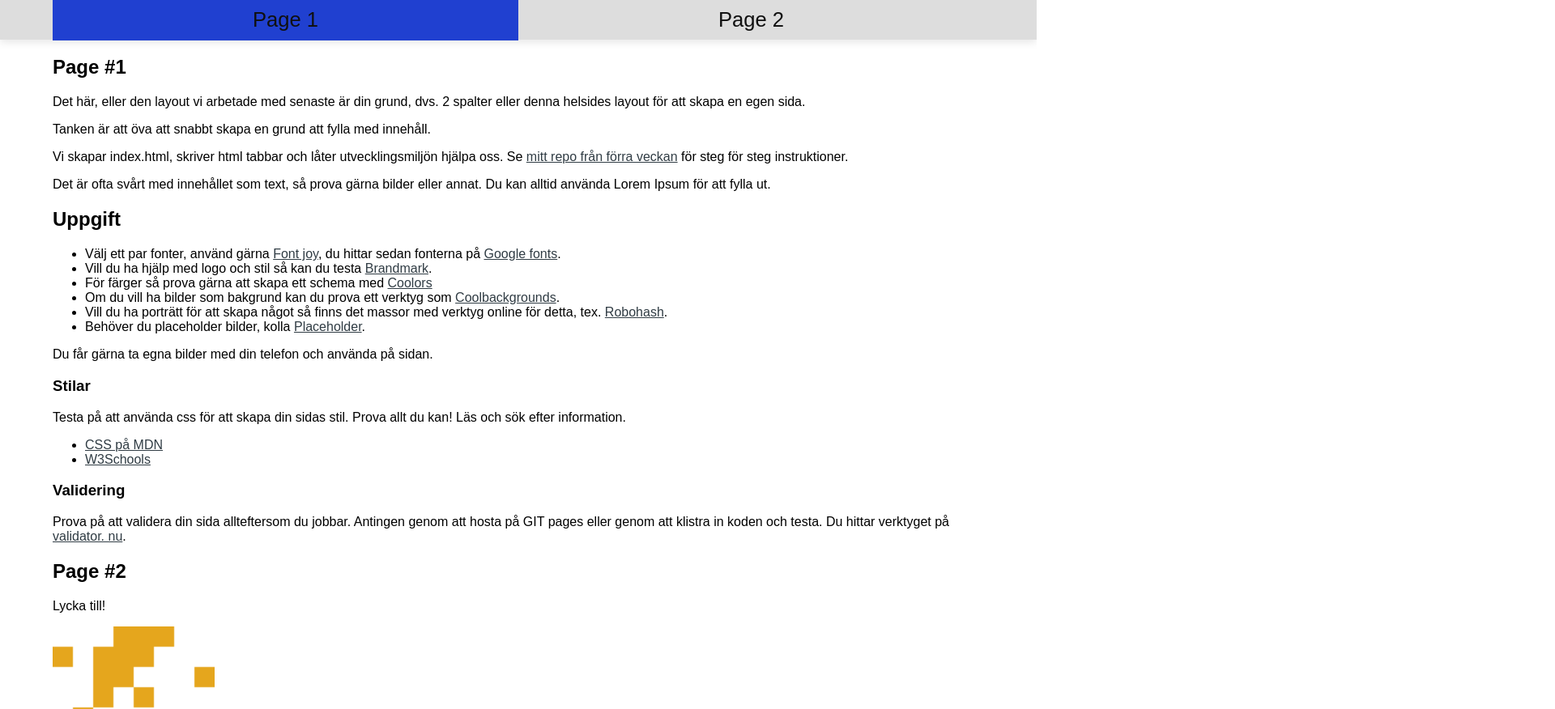
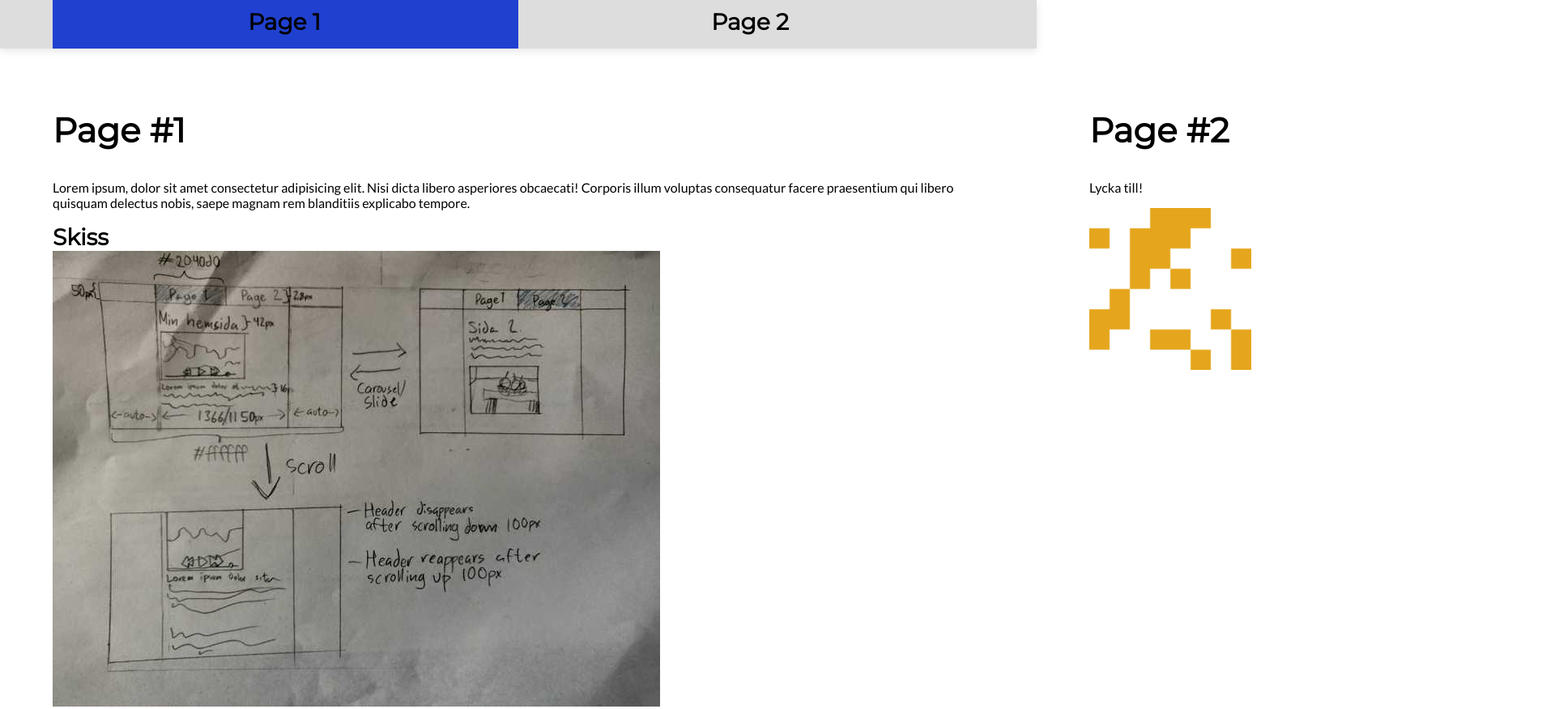
Before and after one commit to Mafrans/lektion-19-9, a plain HTML site: page docs/index.html in a window 1280 px wide. Shown: the top 876 px of the page at 81% size, 1920 px wide, since content can reach past the window. Drawn offline with Linux system fonts and the light colour scheme.

Commit message:
lektion 2019-09-26

```diff
--- a/docs/css/main.css
+++ b/docs/css/main.css
@@ -6,7 +6,8 @@ html, body {
 
 body {
     font-size: 16px;
-    font-family: Arial, Helvetica, sans-serif;
+    font-family: "Lato", sans-serif;
+    overflow-x: hidden;
 }
 
 main {
@@ -15,6 +16,34 @@ main {
 header {
     background-color: #dddddd;
     box-shadow: 0 3px 10px rgba(0,0,0,.1);
+    height: 60px;
+    position:fixed;
+    width:100%;
+    z-index: 2;
+    transition: transform 0.2s ease-in-out;
+    transform: translateY(0);
+}
+
+header.collapse {
+    transform: translateY(-100%);
+}
+
+section {
+    position: absolute;
+    width: 100vw;
+    top: 100px;
+    left: 0;
+}
+
+h1 {
+    font-size: 42px;
+    font-family: "Montserrat", sans-serif;
+}
+
+h2 {
+    margin: 0;
+    font-size: 28px;
+    font-family: "Montserrat", sans-serif;
 }
 
 header ul {
@@ -30,6 +59,10 @@ header li {
     list-style-type: none;
     padding: 0.4em;
     font-size: 1.6em;
+}
+
+header li:hover {
+    cursor: pointer;
 }
 
 header li > a {
@@ -63,6 +96,7 @@ a:hover {
 }
 
 .container {
+    position: relative;
     display: flex;
     width: 1150px;
     margin: auto;
@@ -73,10 +107,27 @@ a:hover {
     width: 50%;
     max-width: 575px;
     margin-left: 0;
-    height: 50px;
+    height: 60px;
     background: #2040d0;
+    transition: transform 0.2s ease-in-out;
 }
 
 .nav-highlight.expand {
     transform: translateX(100%);
 }
+
+#page-2 {
+    transform: translateX(100vw);
+    transition: transform 0.4s ease-in-out;
+}
+#page-2.expand {
+    transform: translateX(0);
+}
+
+#page-1 {
+    transform: translateX(0);
+    transition: transform 0.4s ease-in-out ;
+}
+#page-1.expand {
+    transform: translateX(-100vw);
+}
--- a/docs/index.html
+++ b/docs/index.html
@@ -8,46 +8,30 @@
     <title>Document</title>
     <link rel="stylesheet" href="css/main.css">
     <script src="js/main.js"></script>
+    <link href="https://fonts.googleapis.com/css?family=Lato|Montserrat&display=swap" rel="stylesheet">
 </head>
 
 <body>
-    <header>
+    <header class="navbar">
         <div class="container">
             <div class="nav-highlight"></div>
             <ul>
-                <li><a href="#page-1" onclick="page2()">Page 1</a></li>
-                <li><a href="#page-2" onclick="page1()">Page 2</a></li>
+                <li><div onclick="page1()"><h2>Page 1</h2></div></li>
+                <li><div onclick="page2()"><h2>Page 2</h2></div></li>
             </ul>
         </div>
     </header>
-    <div class="container">
     <main>
         <section id="page-1">
+            <div class="container">
+                <div>
                     <h1>Page #1</h1>
-                <p>Det här, eller den layout vi arbetade med senaste är din grund, dvs. 2 spalter eller denna helsides
-                    layout för att skapa en egen sida.</p>
-                <p>Tanken är att öva att snabbt skapa en grund att fylla med innehåll.</p>
-                <p>Vi skapar index.html, skriver html tabbar och låter utvecklingsmiljön hjälpa oss. Se <a
-                        href="https://github.com/jensnti/wu1-layout">mitt repo från förra veckan</a> för steg för steg
-                    instruktioner.</p>
-                <p>Det är ofta svårt med innehållet som text, så prova gärna bilder eller annat. Du kan alltid använda
-                    Lorem
-                    Ipsum för att fylla ut.</p>
-                <h2>Uppgift</h2>
-                <ul>
-                    <li>Välj ett par fonter, använd gärna <a href="https://fontjoy.com/">Font joy</a>, du hittar sedan
-                        fonterna på <a href="https://fonts.google.com/">Google fonts</a>.</li>
-                    <li>Vill du ha hjälp med logo och stil så kan du testa <a
-                            href="https://brandmark.io/">Brandmark</a>.
-                    </li>
-                    <li>För färger så prova gärna att skapa ett schema med <a href="https://coolors.co/">Coolors</a>
-                    </li>
-                    <li>Om du vill ha bilder som bakgrund kan du prova ett verktyg som <a
-                            href="https://coolbackgrounds.io/">Coolbackgrounds</a>.</li>
-                    <li>Vill du ha porträtt för att skapa något så finns det massor med verktyg online för detta, tex.
-                        <a href="https://robohash.org/">Robohash</a>.</li>
-                    <li>Behöver du placeholder bilder, kolla <a href="https://placeholder.com/">Placeholder</a>.</li>
-                </ul>
+                    <p>Lorem ipsum, dolor sit amet consectetur adipisicing elit. Nisi dicta libero asperiores obcaecati! Corporis illum voluptas consequatur facere praesentium qui libero quisquam delectus nobis, saepe magnam rem blanditiis explicabo tempore.</p>
+
+                    <h2>Skiss</h2>
+                    <img src="img/ROn4IBB_d.jpg" alt="">
+
+                    <p>Lorem ipsum dolor, sit amet consectetur adipisicing elit. Odio expedita numquam praesentium totam esse provident corrupti a possimus itaque ratione incidunt nemo sequi quis nesciunt modi, minus, aliquam assumenda error. </p>
                     <p>Du får gärna ta egna bilder med din telefon och använda på sidan.</p>
                     <h3>Stilar</h3>
                     <p>Testa på att använda css för att skapa din sidas stil. Prova allt du kan! Läs och sök efter
@@ -58,23 +42,24 @@
                         <li><a href="https://www.w3schools.com/css/default.asp">W3Schools</a></li>
                     </ul>
                     <h3>Validering</h3>
-                <p>Prova på att validera din sida allteftersom du jobbar. Antingen genom att hosta på GIT pages eller
+                    <p>Prova på att validera din sida allteftersom du jobbar. Antingen genom att hosta på GIT pages
+                        eller
                         genom
                         att klistra in koden och testa. Du hittar verktyget på <a href="https://validator.nu">validator.
                             nu</a>.
                     </p>
-
+                </div>
+            </div>
         </section>
         <section id="page-2">
+            <div class="container">
+                <div>
                     <h1>Page #2</h1>
                     <p>Lycka till!</p>
                     <img class="bild" src="img/bild.png" alt="Ett stycke bild.">
+                </div>
+            </div>
         </section>
-    </div>
-
-    <footer>
-        <p>Page footer</p>
-    </footer>
     </main>
 
 </body>
--- a/docs/js/main.js
+++ b/docs/js/main.js
@@ -1,3 +1,43 @@
 function page1() {
+    let highlight = document.querySelector(".nav-highlight");
+    let page1 = document.querySelector("#page-1");
+    let page2 = document.querySelector("#page-2");
 
+    highlight.classList.remove("expand");
+    page1.classList.remove("expand");
+    page2.classList.remove("expand");
 }
+
+function page2() {
+    let highlight = document.querySelector(".nav-highlight");
+    let page1 = document.querySelector("#page-1");
+    let page2 = document.querySelector("#page-2");
+
+    highlight.classList.add("expand");
+    page1.classList.add("expand");
+    page2.classList.add("expand");
+}
+
+var throttleScroll = false;
+var lastScroll;
+(function () {
+    console.log("start");
+    lastScroll = document.documentElement.scrollTop;
+
+    window.addEventListener("scroll", function(event) {
+        if(!throttleScroll) {
+            let delta = this.document.documentElement.scrollTop - lastScroll;
+            if(document.documentElement.scrollTop > 100 && delta > 0) {
+                this.document.querySelector(".navbar").classList.add("collapse");
+            }
+
+            if(delta < 0) {
+                this.document.querySelector(".navbar").classList.remove("collapse");
+            }
+            throttleScroll = true;
+            this.setTimeout(()=>{throttleScroll=false}, 0.2);
+            lastScroll = this.document.documentElement.scrollTop;
+            console.log(delta);
+        }
+    })
+})();
```
Also changed, not shown: docs/img/ROn4IBB_d.jpg (added). Lines whose indentation alone changed are shown as unchanged.
